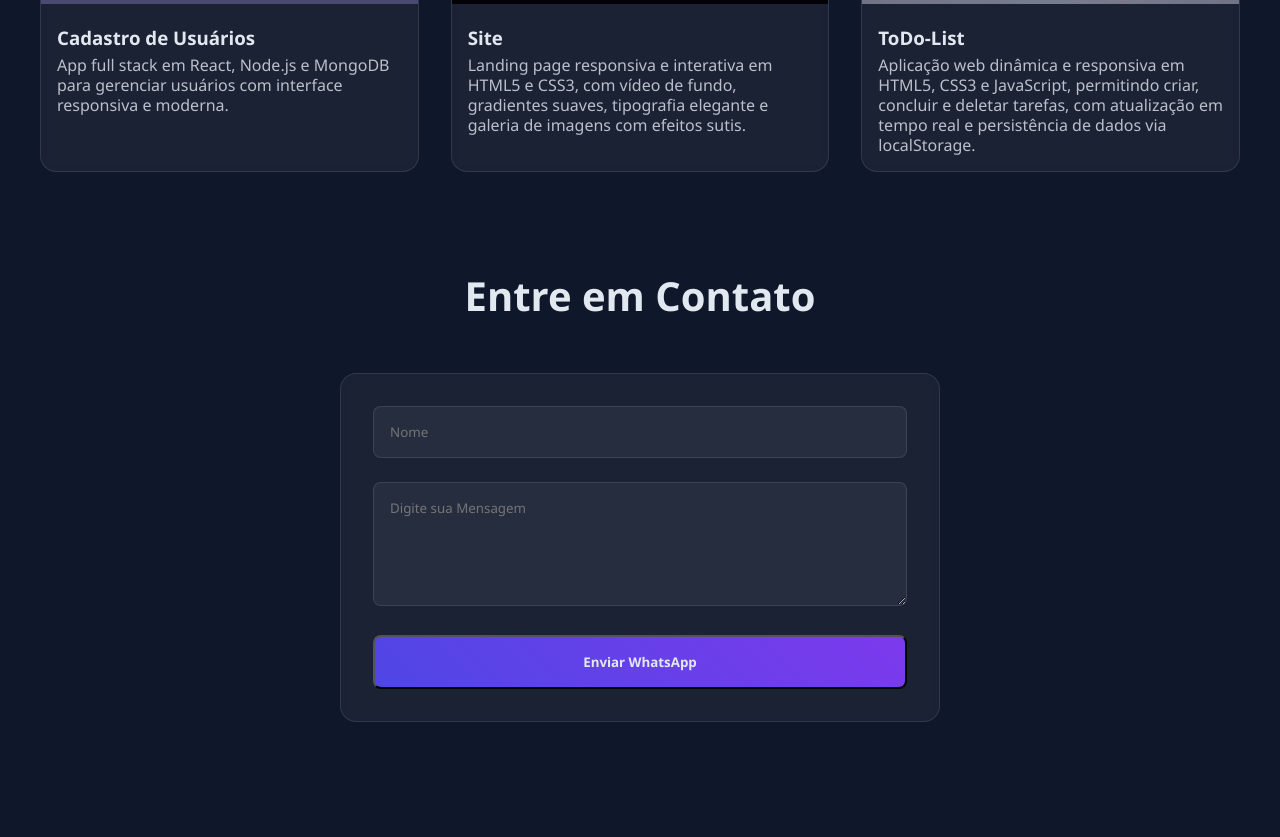
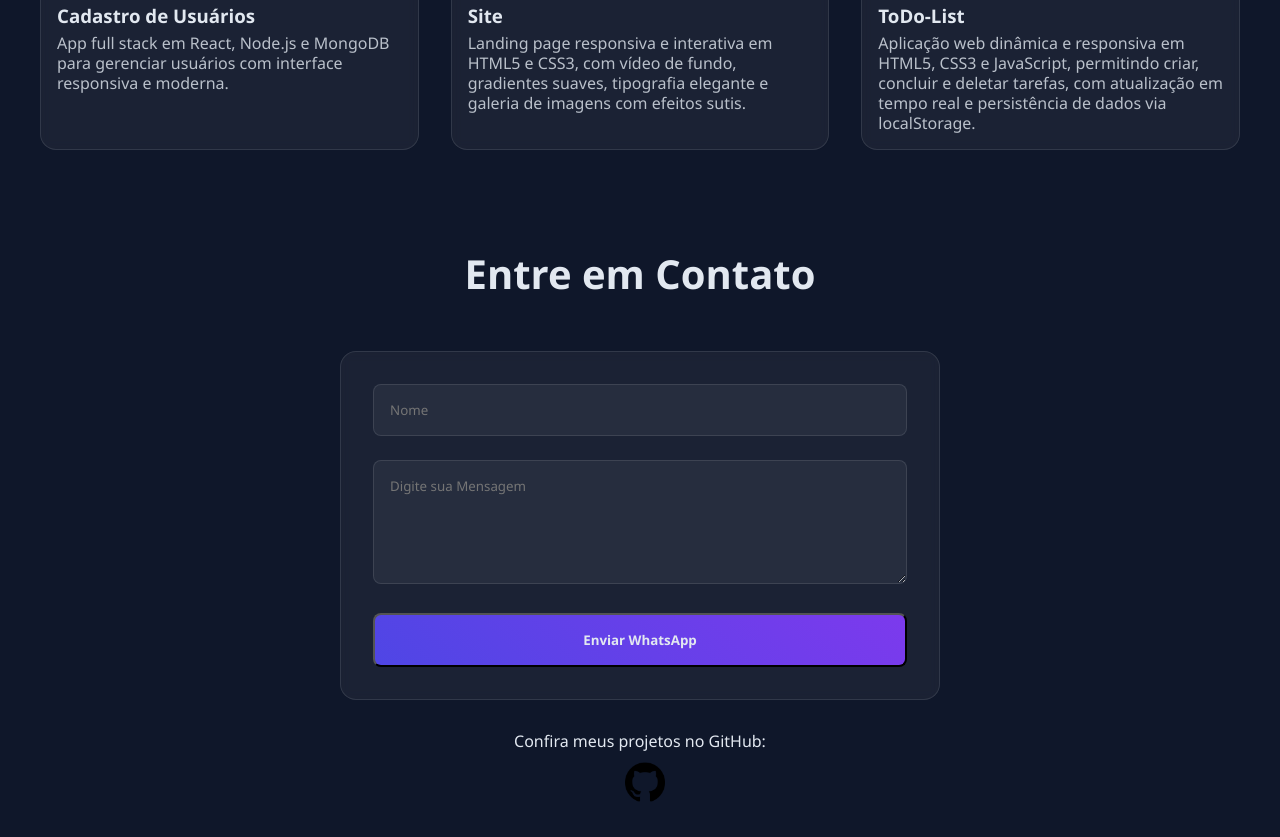
Before and after one commit to viitorfernandess/portfolio, a plain HTML site: page index.html in a window 1280 px wide. Shown: the part 2361-3198 px from the top of the page. Before the commit the page ends 3083 px from the top, so only its background shows below. Drawn offline with Linux system fonts and the light colour scheme.

Commit message:
Portfólio finalizado

```diff
--- a/index.html
+++ b/index.html
@@ -48,7 +48,7 @@
                 desenvolvi habilidades essenciais como liderança, disciplina, resiliência, comprometimento e capacidade
                 de trabalhar sob pressão.
 
-                Hoje aplico essas mesmas qualidades no desenvolvimento de software — buscando sempre melhoria contínua,
+                Hoje aplico essas mesmas qualidades no desenvolvimento de software buscando sempre melhoria contínua,
                 foco em resultados e colaboração em equipe. Meu objetivo é crescer na área de tecnologia, contribuindo
                 de forma dedicada e profissional para o sucesso dos projetos e da empresa.
             </p>
@@ -112,6 +112,14 @@
             </div>
             <button type="submit" class="botao-form">Enviar WhatsApp</button>
         </form>
+        <footer class="footer">
+            <p>Confira meus projetos no GitHub:</p>
+            <a href="https://github.com/viitorfernandess" target="_blank" class="github-link">
+                <img src="./img/github.png" alt="GitHub"
+                    class="github-icon">
+            </a>
+        </footer>
+
     </section>
     <script src="index.js"></script>
 </body>
--- a/styles.css
+++ b/styles.css
@@ -259,17 +259,24 @@ h1 {
 }
 
 .sobre-imagem-container {
-    display: flex; /* faz as imagens ficarem lado a lado */
-    flex-wrap: wrap; /* quebra para a linha de baixo se não couber */
-    justify-content: center; /* centraliza horizontalmente */
-    gap: 20px; /* espaçamento entre as imagens */
+    display: flex;
+    /* faz as imagens ficarem lado a lado */
+    flex-wrap: wrap;
+    /* quebra para a linha de baixo se não couber */
+    justify-content: center;
+    /* centraliza horizontalmente */
+    gap: 20px;
+    /* espaçamento entre as imagens */
     margin-top: 20px;
 }
 
 .sobre-imagem {
-    width: 300px; /* largura fixa */
-    height: 280px; /* altura proporcional */
-    object-fit: cover; /* mantém proporção sem distorcer */
+    width: 300px;
+    /* largura fixa */
+    height: 280px;
+    /* altura proporcional */
+    object-fit: cover;
+    /* mantém proporção sem distorcer */
     border-radius: 10px;
     transition: transform 0.3s ease, box-shadow 0.3s ease;
     cursor: pointer;
@@ -283,14 +290,45 @@ h1 {
 /* Responsivo */
 @media (max-width: 768px) {
     .sobre-imagem {
-        width: 45%; /* 2 imagens por linha */
+        width: 45%;
+        /* 2 imagens por linha */
         height: auto;
     }
 }
 
 @media (max-width: 480px) {
     .sobre-imagem {
-        width: 90%; /* 1 imagem por linha */
+        width: 90%;
+        /* 1 imagem por linha */
         height: auto;
     }
 }
+
+.footer {
+    text-align: center;
+    /* Centraliza o conteúdo */
+    padding: 30px 0;
+    background-color: transparent;
+    /* cor de fundo opcional */
+}
+
+.github-link {
+    display: inline-block;
+    margin-top: 10px;
+    transition: transform 0.3s ease, filter 0.3s ease;
+    margin-top: 10px;
+}
+
+.github-link:hover {
+    transform: scale(1.2);
+    /* aumenta o ícone levemente */
+    filter: brightness(1.2);
+    /* efeito de claridade */
+}
+
+.github-icon {
+    width: 40px;
+    /* tamanho do ícone */
+    height: 40px;
+    margin-left: 10px;
+}
```
Also changed, not shown: img/github.png (added).
